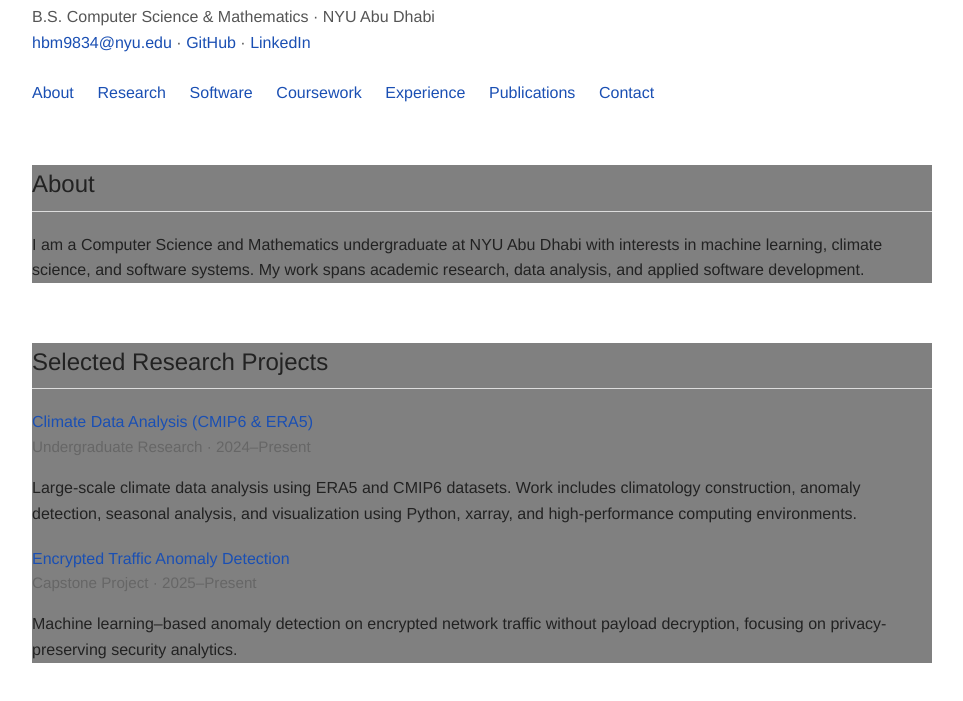
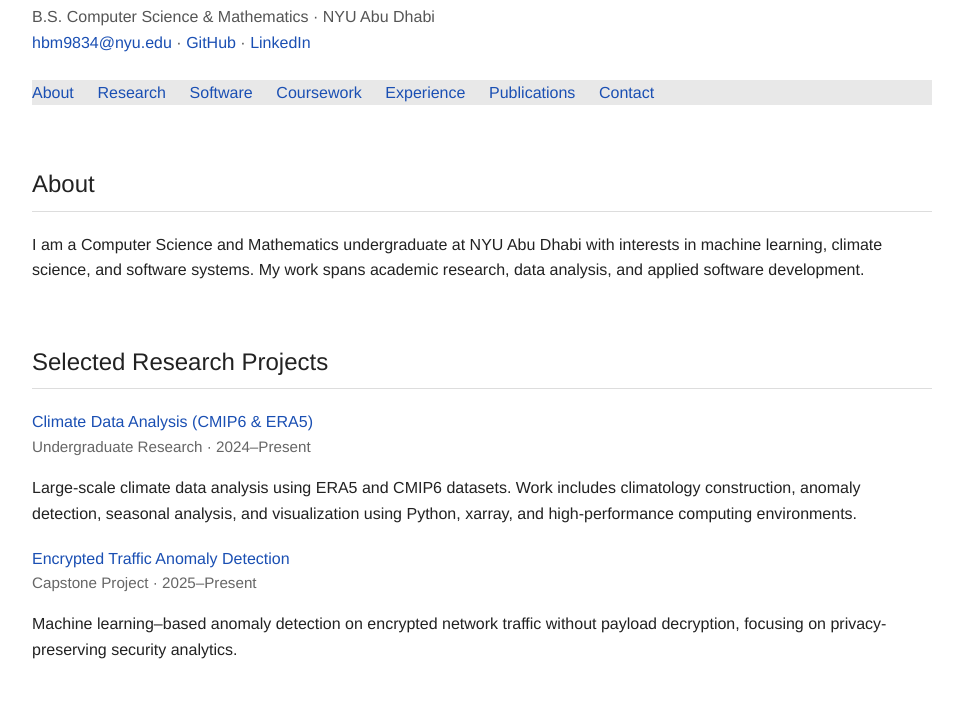
Before and after one commit to HailemariamMersha/portfolio, a plain HTML site: page index.html in a window 1280 px wide. Shown: the part 99-800 px from the top of the page, without its empty margins (158-1121 px from the left). Drawn offline with Linux system fonts and the light colour scheme; no server answers.

Commit message:
Update nav background color to #E8E8E8
Changed the background color of the nav element to #E8E8E8.

```diff
--- a/index.html
+++ b/index.html
@@ -47,7 +47,6 @@
 
     .section {
       margin-bottom: 2em;
-      background: grey;
     }
 
     .item {
@@ -79,6 +78,7 @@
     nav {
       margin-top: 1.5em;
       margin-bottom: 2.5em;
+      background: #E8E8E8;
     }
 
     nav a {
```
